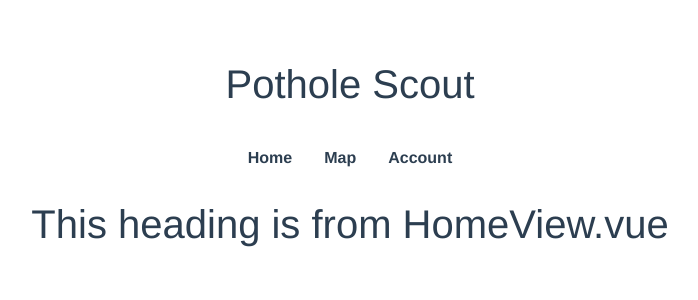
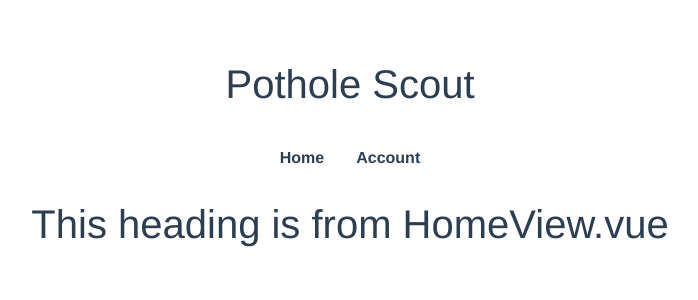
Before and after one commit to carharv/PotholeScout, a Vue app: page /home in a window 1280 px wide. Shown: the top 300 px of the page, without its empty margins (290-988 px from the left). Built offline with nearby package versions, Linux system fonts and the light colour scheme; what vuejs-smart-table would draw is missing.

Commit message:
remove map tab

```diff
--- a/src/views/AccountView.vue
+++ b/src/views/AccountView.vue
@@ -2,7 +2,6 @@
   <div>
     <nav>
       <router-link to="/home">Home</router-link>
-      <router-link to="/map">Map</router-link>
       <router-link to="/account">Account</router-link>
     </nav>
     <h1 v-show="userInfoLoaded">Welcome, {{ userInfoObj.fname }}</h1>
--- a/src/views/HomeView.vue
+++ b/src/views/HomeView.vue
@@ -2,7 +2,6 @@
   <div>
     <nav>
       <router-link to="/home">Home</router-link>
-      <router-link to="/map">Map</router-link>
       <router-link to="/account">Account</router-link>
     </nav>
     <h1>This heading is from HomeView.vue</h1>
```
